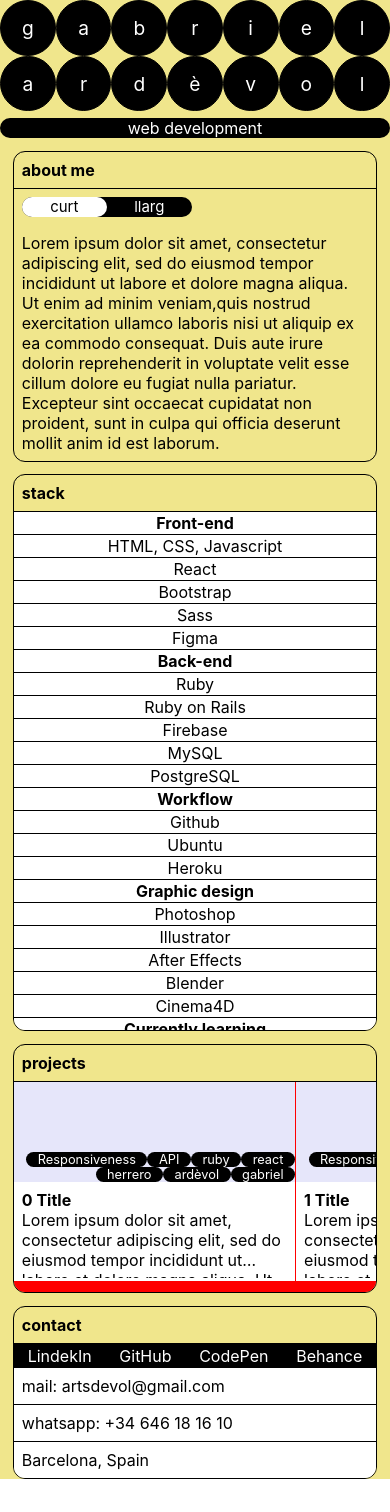
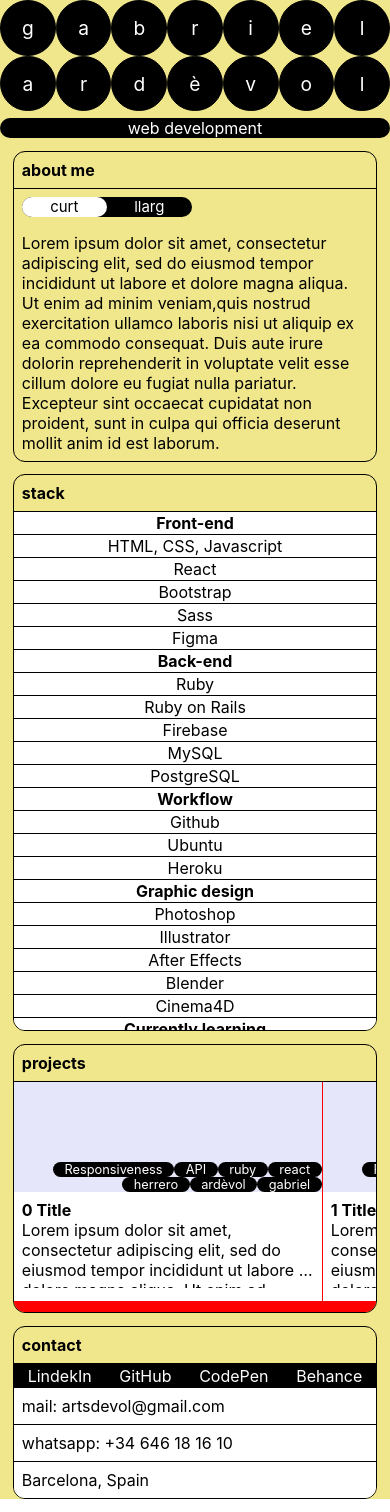
Before and after one commit to gabrielardevol/portfolio-3, a React (Create React App) app: page / in a window 390 px wide. Built offline with nearby package versions, Linux system fonts and the light colour scheme.

Commit message:
.projects mobile bigger

```diff
--- a/src/functions/getProjectsLayout.js
+++ b/src/functions/getProjectsLayout.js
@@ -6,11 +6,11 @@ function getProjectsLayout(width, height) {
   const projectWidth = (width / numberOfColumns) - ((0.75*16)/numberOfColumns) -1
   const projectHeight = projectWidth / ratio
 
-  if(height >= standardHeight*1.2) {
+  if(height >= standardHeight*1.3) {
     const projectsStyle = {gridAutoFlow: "row", gridTemplateColumns: "repeat(" + numberOfColumns + ", 1fr)", overflow: "hidden scroll"}
     return {width: projectWidth, height: projectHeight, style: projectsStyle, addClass: "vertical-p", removeClass: "horizontal-p"}
   }
-  if (height < standardHeight*1.2) {
+  if (height < standardHeight*1.3) {
     const projectsStyle = {gridAutoFlow: "column", overflow: "scroll hidden"}
     return {width: height * ratio, height: (height-0.75*16), style: projectsStyle, addClass: "horizontal-p", removeClass: "vertical-p"}
   }
--- a/src/style/Projects.css
+++ b/src/style/Projects.css
@@ -54,7 +54,7 @@
 position: absolute; bottom: 0; display: flex; flex-wrap: wrap; flex-direction: row-reverse; align-content: flex-start
 }
 @media only screen and (max-width: 480px) {
-  #projects-container {height: 210px}
+  #projects-container {height: 230px}
 }
 
 @media (max-width: 700px) and (max-height: 400px) {
```
Also changed, not shown: TODO.txt.
